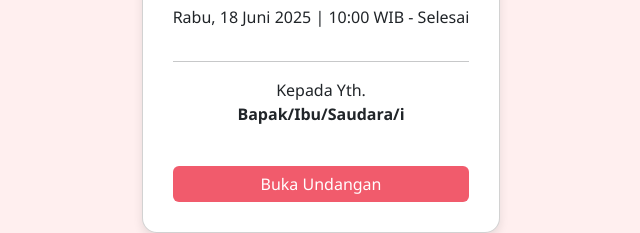
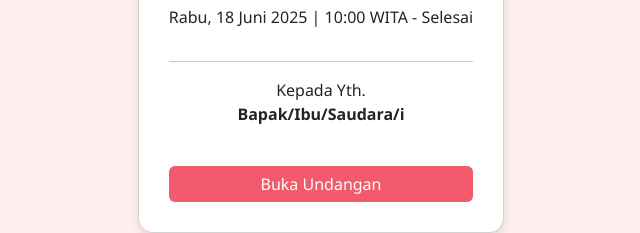
Before and after one commit to ninjas007/wedding-invitation, a plain HTML site: page index.html in a window 1280 px wide. Shown: the part 365-598 px from the top of the page, 319-959 px from the left. Drawn offline with nearby package versions, Linux system fonts and the light colour scheme.

Commit message:
fix: date

```diff
--- a/index.html
+++ b/index.html
@@ -263,7 +263,7 @@
 					>&</span
 				>
 				<h4>Widya Fitriani</h4>
-				<p>Rabu, 18 Juni 2025 | 10:00 WIB - Selesai</p>
+				<p>Rabu, 18 Juni 2025 | 10:00 WITA - Selesai</p>
 				<hr />
 				<p>Kepada Yth.<br /><strong>Bapak/Ibu/Saudara/i</strong></p>
 				<h4 style="color: #f15b6c" id="guest-name">-</h4>
```
